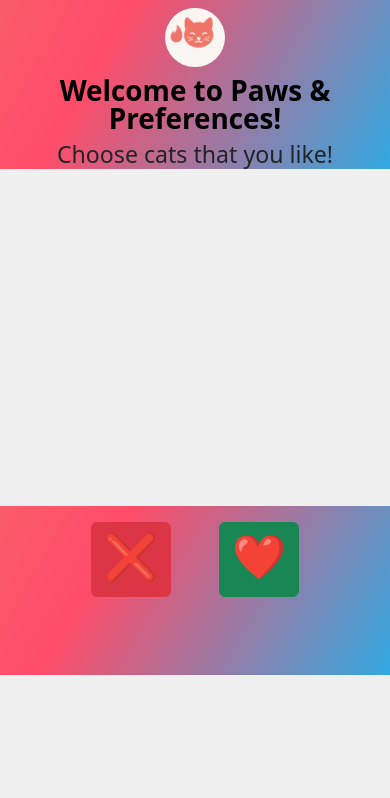
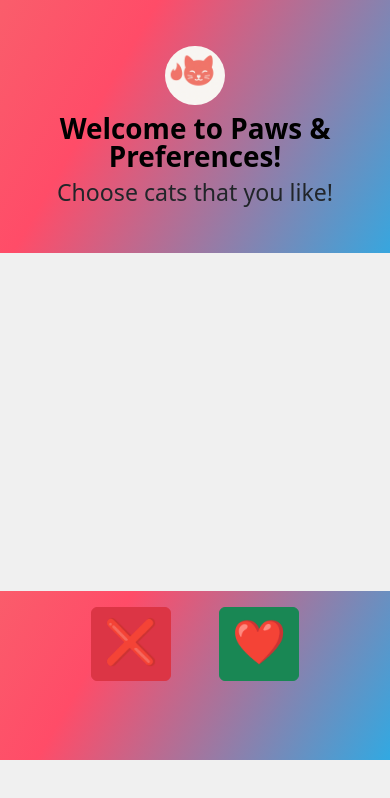
Before and after one commit to adib-aris/Tinder-Like-App-for-cats-HTML-, a plain HTML site: page index.html in a window 390 px wide. Drawn offline with nearby package versions, Linux system fonts and the light colour scheme; no server answers.

Commit message:
Edit responsiveness mobile device v1

```diff
--- a/public/styles/style.css
+++ b/public/styles/style.css
@@ -94,8 +94,12 @@ img {
 
 @media (max-width: 991px) {
   .body-index {
-    height: 80vh;
+    height: 90vh;
   }
+
+ .header-container {
+  height: 30vh;
+}
 
   .content-container {
   height: 40vh;
```
